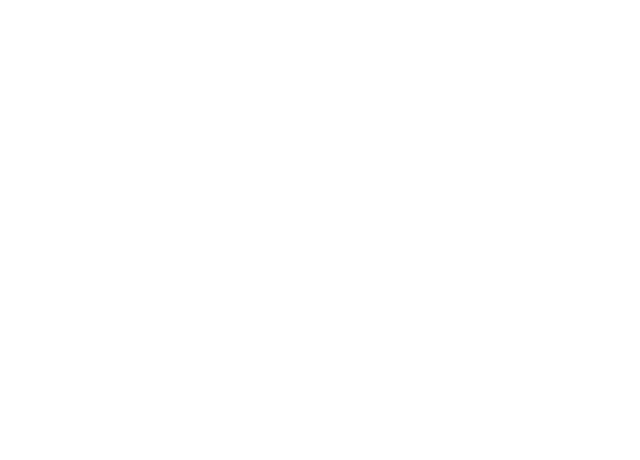
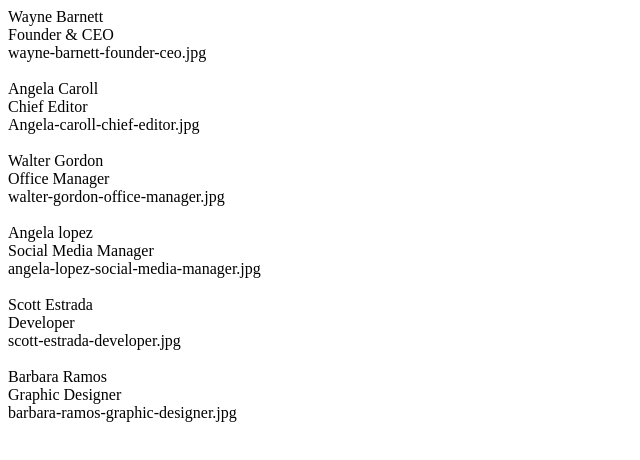
Before and after one commit to Gianluca-Basili/-js-our-team, a plain HTML site: page index.html in a window 1280 px wide. Shown: the whole page, without its empty margins (0-640 px from the left). Drawn offline with Linux system fonts and the light colour scheme.

Commit message:
esercizio finito

```diff
--- a/index.html
+++ b/index.html
@@ -8,6 +8,6 @@
     <script defer src="main.js"></script>
 </head>
 <body>
-
+    <div id="info"></div>
 </body>
 </html>
--- a/main.js
+++ b/main.js
@@ -0,0 +1,48 @@
+const team = [
+    {
+        'name':'Wayne Barnett',
+        'role':'Founder & CEO',
+        'image':'wayne-barnett-founder-ceo.jpg',
+    },
+    {
+        'name':'Angela Caroll',
+        'role':'Chief Editor',
+        'image':'Angela-caroll-chief-editor.jpg',
+    },
+    {
+        'name':'Walter Gordon',
+        'role':'Office Manager',
+        'image':'walter-gordon-office-manager.jpg',
+    },
+    {
+        'name':'Angela lopez',
+        'role':'Social Media Manager',
+        'image':'angela-lopez-social-media-manager.jpg',
+    },
+    {
+        'name':'Scott Estrada',
+        'role':'Developer',
+        'image':'scott-estrada-developer.jpg',
+    },
+    {
+        'name':'Barbara Ramos',
+        'role':'Graphic Designer',
+        'image':'barbara-ramos-graphic-designer.jpg',
+    },
+];
+
+for(let i=0; i<team.length;i++){
+    console.log(team[i].name);
+    console.log(team[i].role);
+    console.log(team[i].image);
+
+}
+
+const info = document.getElementById('info');
+
+for(let i=0; i<team.length;i++){
+    info.innerHTML +=team[i].name +'<br>';
+    info.innerHTML +=team[i].role +'<br>';
+    info.innerHTML +=team[i].image +'<br><br>';
+
+}
```
Also changed, not shown: img/angela-caroll-chief-editor.jpg (added), img/angela-lopez-social-media-manager.jpg (added), img/barbara-ramos-graphic-designer.jpg (added), img/scott-estrada-developer.jpg (added), img/walter-gordon-office-manager.jpg (added), img/wayne-barnett-founder-ceo.jpg (added).
